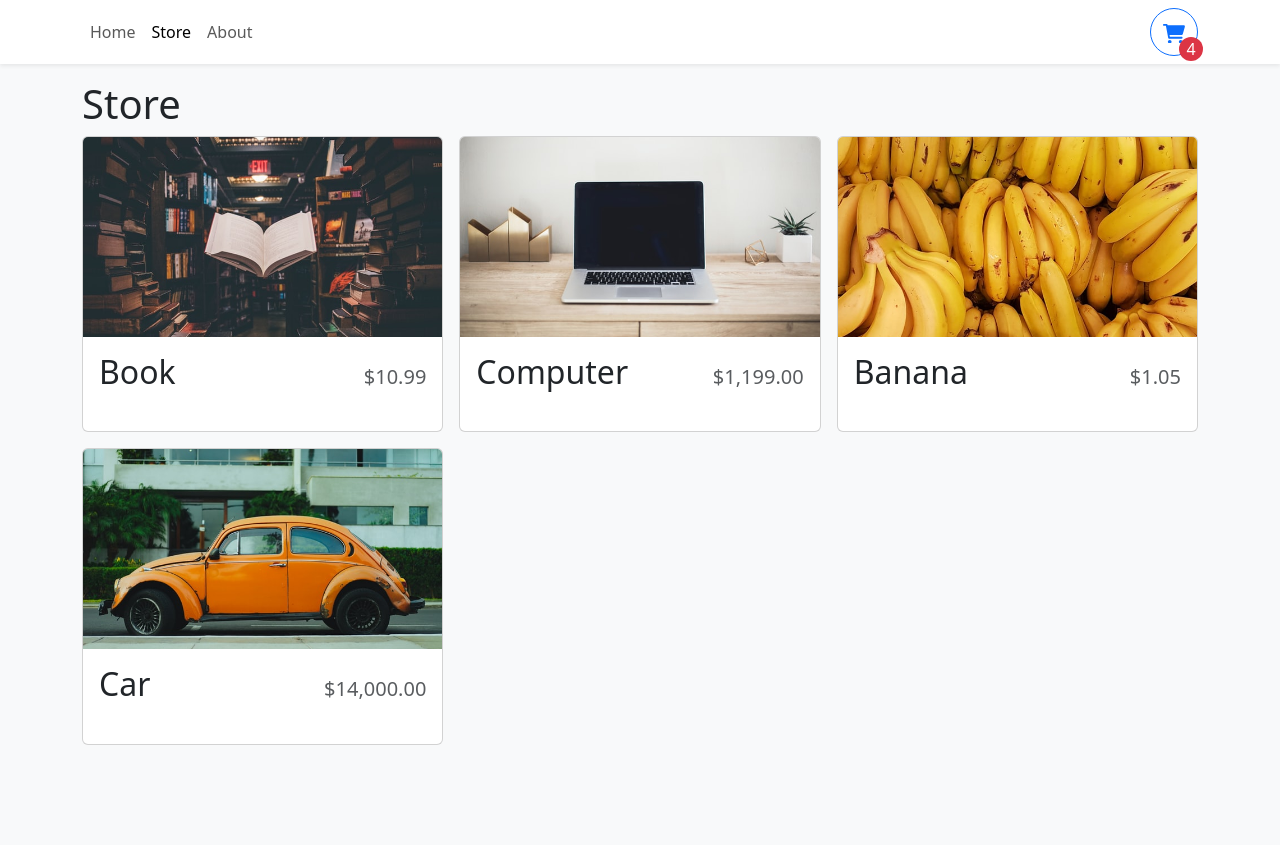
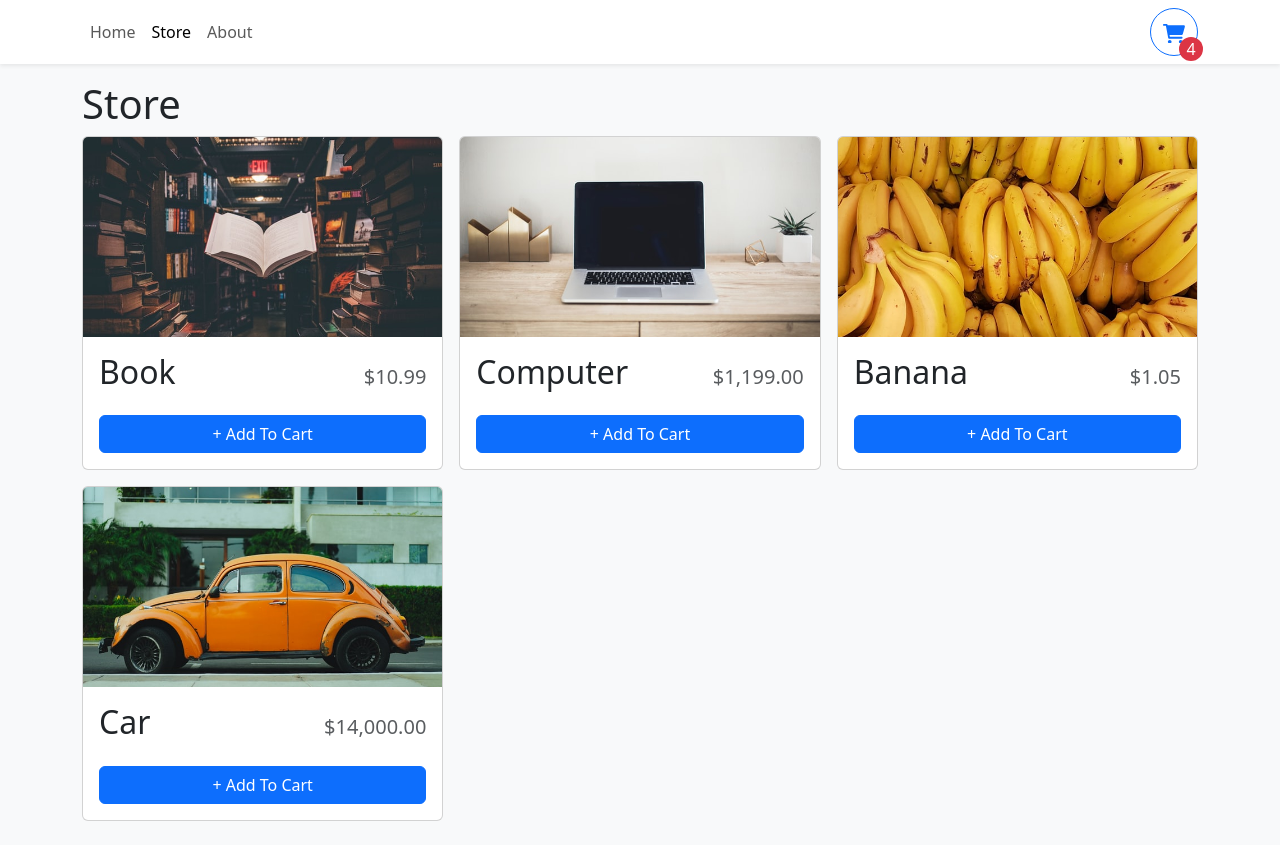
Before and after one commit to jerommiole/react-typescript-shopping-cart, a React (Vite) app: page /store in a window 1280 px wide. Before the commit the page ends 800 px from the top, so only its background shows below. Built offline with nearby package versions, Linux system fonts and the light colour scheme.

Commit message:
update: add to cart button

```diff
--- a/src/components/StoreItem.tsx
+++ b/src/components/StoreItem.tsx
@@ -1,4 +1,4 @@
-import { Card } from "react-bootstrap"
+import { Button, Card } from "react-bootstrap"
 import { formatCurrency } from "../utilities/formatCurrency"
 
 type StoreItemProps = {
@@ -9,7 +9,9 @@
 }
 export function StoreItem({id, name, price, imgUrl}:
 StoreItemProps) {
-    return <Card>
+    const quantity = 0
+    return (
+        <Card className="h-100">
             <Card.Img
                 variant="top"
                 src={imgUrl}
@@ -21,6 +23,26 @@
                     <span className="fs-2">{name}</span>
                     <span className="ms-2 text-muted">{formatCurrency(price)}</span>
                 </Card.Title>
+                <div className="mt-auto">
+                    {quantity === 0 ? (
+                        <Button className="w-100">+ Add To Cart</Button>
+                    ):
+                    <div className="d-flex align-items-center flex-column"
+                        style={{ gap: ".5rem"}}>
+                        <div className="d-flex align-items-center justify-content-center"
+                            style={{ gap: ".5rem"}}>
+                            <Button>-</Button>
+                            <div>
+                                <span className="fs-3">{quantity}</span> in cart
+                            </div>
+                            <Button>+</Button>
+                        </div>
+                        <Button variant="danger" size="sm">Remove</Button>
+                    </div>
+                    }
+                </div>
             </Card.Body>
         </Card>
+    )
+
 }
```
Lines whose indentation alone changed are shown as unchanged.
